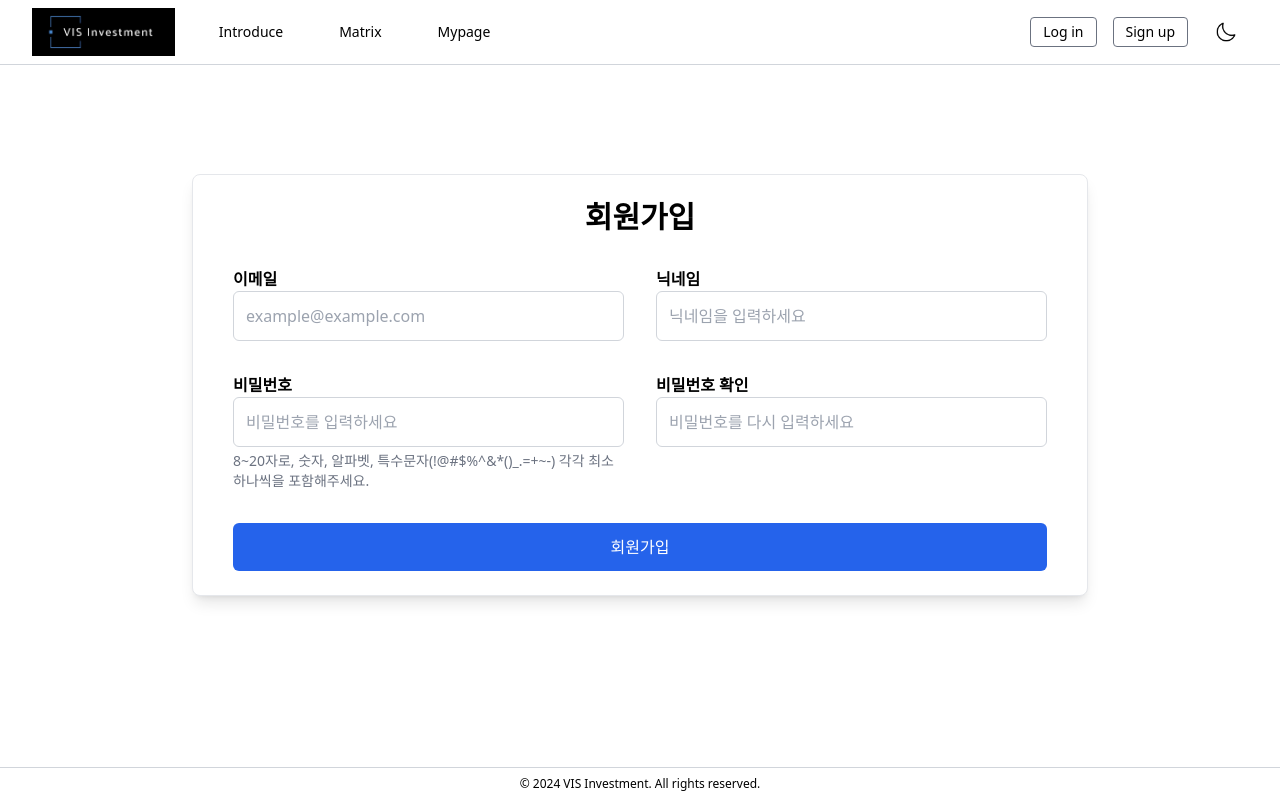
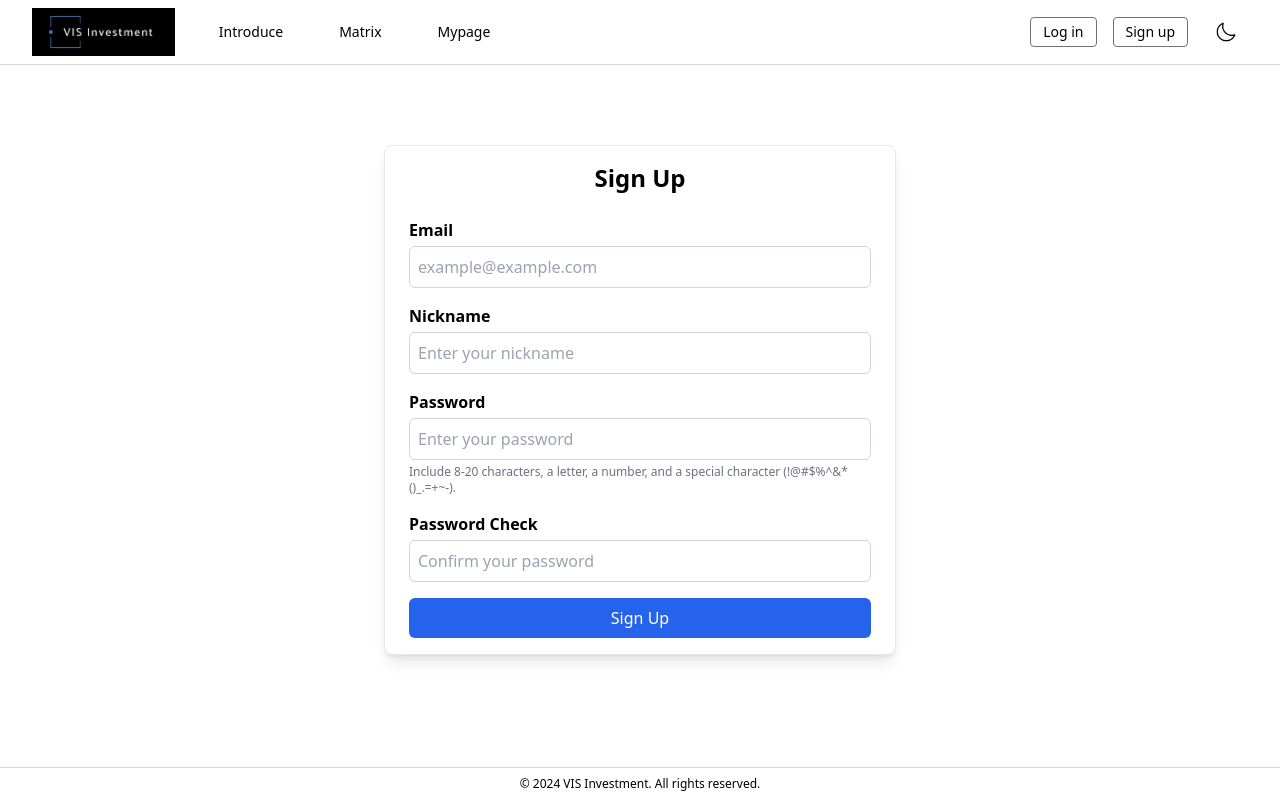
Before and after one commit to VIS-Investment/frontend, a React (Create React App) app: page /signup in a window 1280 px wide. Built offline with nearby package versions, Linux system fonts and the light colour scheme.

Commit message:
fix: Modified sign in box height and language

```diff
--- a/src/components/auth/signup.js
+++ b/src/components/auth/signup.js
@@ -36,26 +36,26 @@ function SignUp() {
   };
 
   return (
-<div className="flex justify-center items-center h-[80vh] bg-white dark:bg-black text-black dark:text-white px-6">
-<div className="w-full max-w-4xl bg-white dark:bg-black py-6 px-10 rounded-lg shadow-lg border border-gray-200 dark:border-gray-700">
-        <h1 className="text-3xl font-bold mb-8 text-center text-black dark:text-white">
-          회원가입
+  <div className="flex justify-center items-center h-[calc(100vh-70px)] bg-white dark:bg-black text-black dark:text-white px-4 mt-[-30px]">
+    <div className="w-full max-w-lg bg-white dark:bg-black py-4 px-6 rounded-lg shadow-lg border border-gray-200 dark:border-gray-700">
+        <h1 className="text-2xl font-bold mb-6 text-center text-black dark:text-white">
+          Sign Up
         </h1>
-        <form onSubmit={handleSubmit} className="grid grid-cols-2 gap-8">
+        <form onSubmit={handleSubmit} className="space-y-4">
           {/* 이메일 */}
           <div>
             <label
               htmlFor="email"
-              className="block text-black dark:text-white font-semibold"
+              className="block text-black dark:text-white font-semibold mb-1"
             >
-              이메일
+              Email
             </label>
             <input
               type="email"
               id="email"
               name="email"
               required
-              className="w-full p-3 border border-gray-300 dark:border-gray-700 bg-white dark:bg-black rounded-md text-black dark:text-white placeholder-gray-400 dark:placeholder-gray-500 focus:outline-none focus:ring-2 focus:ring-blue-500"
+              className="w-full p-2 border border-gray-300 dark:border-gray-700 bg-white dark:bg-black rounded-md text-black dark:text-white placeholder-gray-400 dark:placeholder-gray-500 focus:outline-none focus:ring-2 focus:ring-blue-500"
               placeholder="example@example.com"
             />
           </div>
@@ -64,17 +64,17 @@ function SignUp() {
           <div>
             <label
               htmlFor="nickname"
-              className="block text-black dark:text-white font-semibold"
+              className="block text-black dark:text-white font-semibold mb-1"
             >
-              닉네임
+              Nickname
             </label>
             <input
               type="text"
               id="nickname"
               name="nickname"
               required
-              className="w-full p-3 border border-gray-300 dark:border-gray-700 bg-white dark:bg-black rounded-md text-black dark:text-white placeholder-gray-400 dark:placeholder-gray-500 focus:outline-none focus:ring-2 focus:ring-blue-500"
-              placeholder="닉네임을 입력하세요"
+              className="w-full p-2 border border-gray-300 dark:border-gray-700 bg-white dark:bg-black rounded-md text-black dark:text-white placeholder-gray-400 dark:placeholder-gray-500 focus:outline-none focus:ring-2 focus:ring-blue-500"
+              placeholder="Enter your nickname"
             />
           </div>
 
@@ -82,9 +82,9 @@ function SignUp() {
           <div>
             <label
               htmlFor="password"
-              className="block text-black dark:text-white font-semibold"
+              className="block text-black dark:text-white font-semibold mb-1"
             >
-              비밀번호
+              Password
             </label>
             <input
               type="password"
@@ -95,15 +95,15 @@ function SignUp() {
               maxLength={20}
               value={password}
               onChange={handlePasswordChange}
-              className="w-full p-3 border border-gray-300 dark:border-gray-700 bg-white dark:bg-black rounded-md text-black dark:text-white placeholder-gray-400 dark:placeholder-gray-500 focus:outline-none focus:ring-2 focus:ring-blue-500"
-              placeholder="비밀번호를 입력하세요"
+              className="w-full p-2 border border-gray-300 dark:border-gray-700 bg-white dark:bg-black rounded-md text-black dark:text-white placeholder-gray-400 dark:placeholder-gray-500 focus:outline-none focus:ring-2 focus:ring-blue-500"
+              placeholder="Enter your password"
             />
-            <p className="text-sm text-gray-500 dark:text-gray-400 mt-1">
-              8~20자로, 숫자, 알파벳, 특수문자(!@#$%^&*()_.=+~-) 각각 최소 하나씩을 포함해주세요.
+            <p className="text-xs text-gray-500 dark:text-gray-400 mt-1">
+              Include 8-20 characters, a letter, a number, and a special character (!@#$%^&*()_.=+~-).
             </p>
             {passwordValidationError && (
-              <p className="text-sm text-red-500 mt-1">
-                비밀번호가 조건에 맞지 않습니다.
+              <p className="text-xs text-red-500 mt-1">
+                The password does not meet the requirements.
               </p>
             )}
           </div>
@@ -112,9 +112,9 @@ function SignUp() {
           <div>
             <label
               htmlFor="confirm-password"
-              className="block text-black dark:text-white font-semibold"
+              className="block text-black dark:text-white font-semibold mb-1"
             >
-              비밀번호 확인
+              Password Check
             </label>
             <input
               type="password"
@@ -123,28 +123,30 @@ function SignUp() {
               required
               value={confirmPassword}
               onChange={handleConfirmPassword}
-              className="w-full p-3 border border-gray-300 dark:border-gray-700 bg-white dark:bg-black rounded-md text-black dark:text-white placeholder-gray-400 dark:placeholder-gray-500 focus:outline-none focus:ring-2 focus:ring-blue-500"
-              placeholder="비밀번호를 다시 입력하세요"
+              className="w-full p-2 border border-gray-300 dark:border-gray-700 bg-white dark:bg-black rounded-md text-black dark:text-white placeholder-gray-400 dark:placeholder-gray-500 focus:outline-none focus:ring-2 focus:ring-blue-500"
+              placeholder="Confirm your password"
             />
             {passwordError && (
-              <p className="text-sm text-red-500 mt-1">
-                입력하셨던 비밀번호와 다릅니다.
+              <p className="text-xs text-red-500 mt-1">
+                The passwords do not match.
               </p>
             )}
           </div>
 
           {/* 회원가입 버튼 */}
-          <div className="col-span-2">
+          <div>
             <button
               type="submit"
-              className="w-full bg-blue-600 hover:bg-blue-700 text-white py-3 px-4 rounded-md focus:outline-none focus:ring-2 focus:ring-blue-500"
+              className="w-full bg-blue-600 hover:bg-blue-700 text-white py-2 rounded-md focus:outline-none focus:ring-2 focus:ring-blue-500"
             >
-              회원가입
+              Sign Up
             </button>
           </div>
         </form>
       </div>
-    </div>
+  </div>
+
+
   );
 }
 
```
